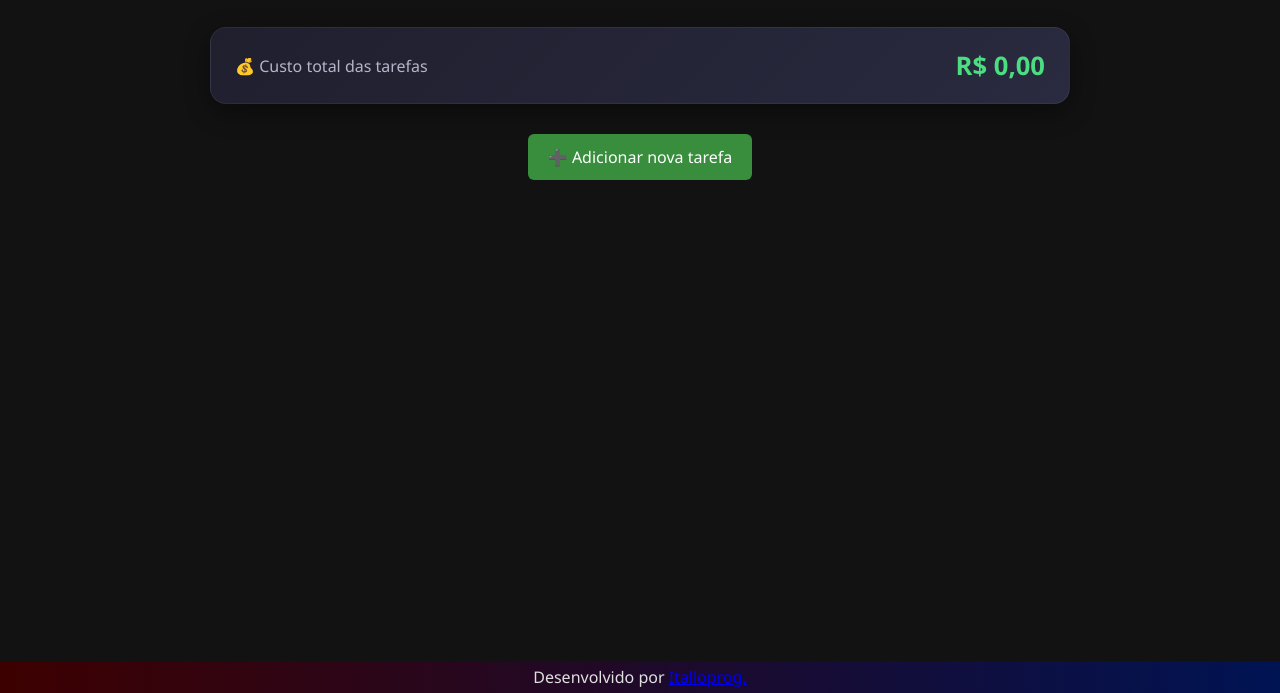
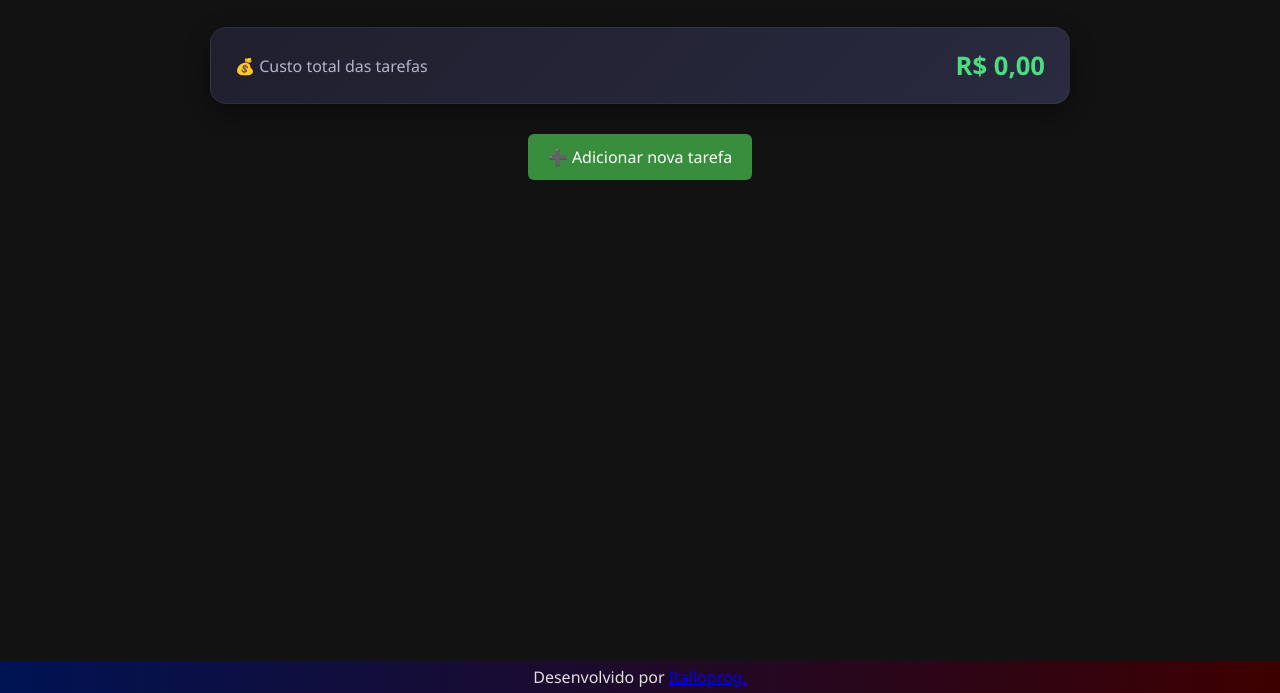
Before and after one commit to Italloprog/To-Do-List, a plain HTML site: page frontend/index.html in a window 1280 px wide. Shown: the part 107-800 px from the top of the page. Drawn offline with Linux system fonts and the light colour scheme; no server answers.

Commit message:
Swap gradient colors in footer background

```diff
--- a/frontend/ListaDeTarefas.css
+++ b/frontend/ListaDeTarefas.css
@@ -18,7 +18,7 @@ main {
 
 footer{
     text-align: center;
-    background-image: linear-gradient(to right,#3d0000, #001353);
+    background-image: linear-gradient(to right, #001353, #3d0000);
 }
 
 footer p{
```
